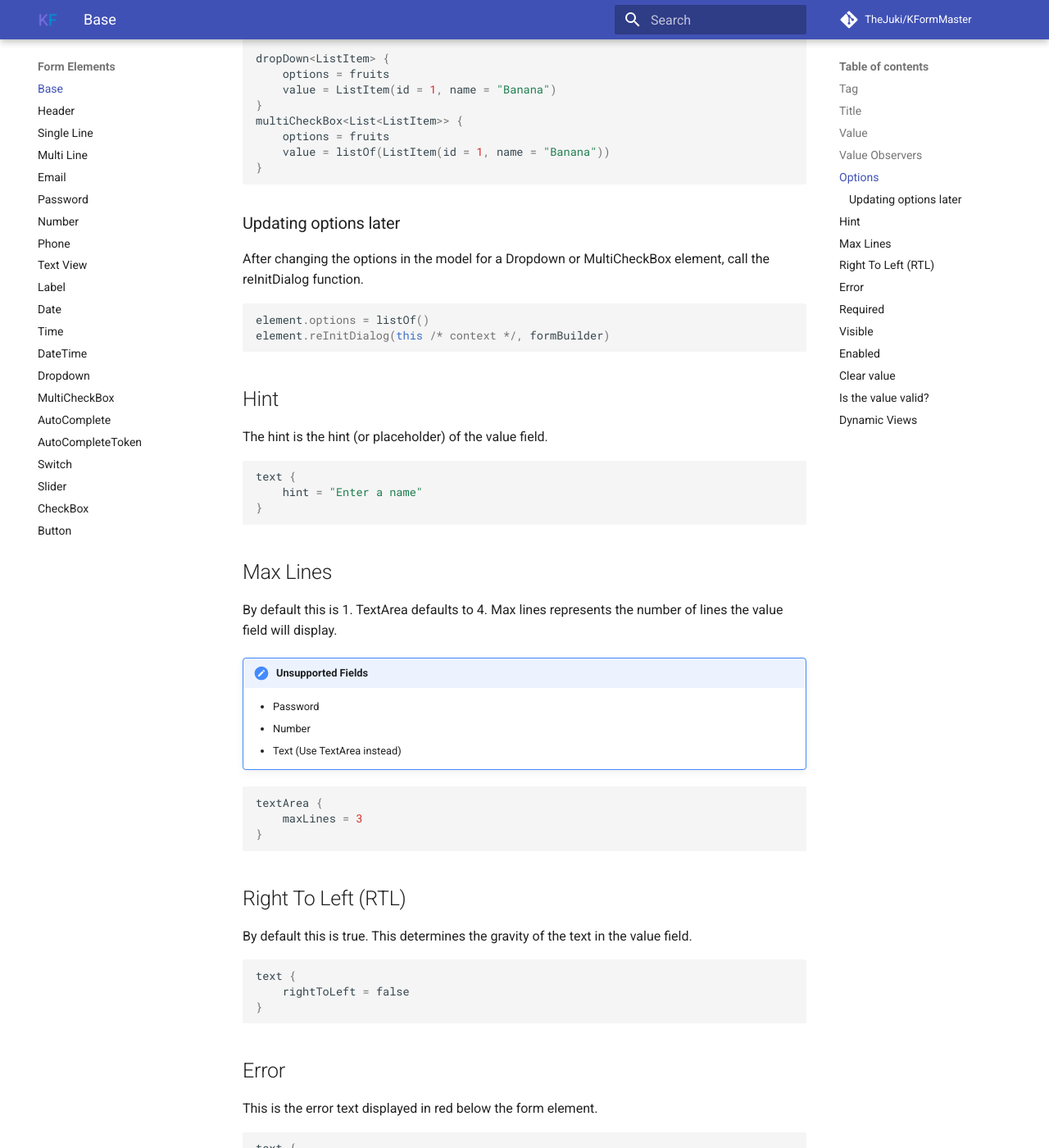
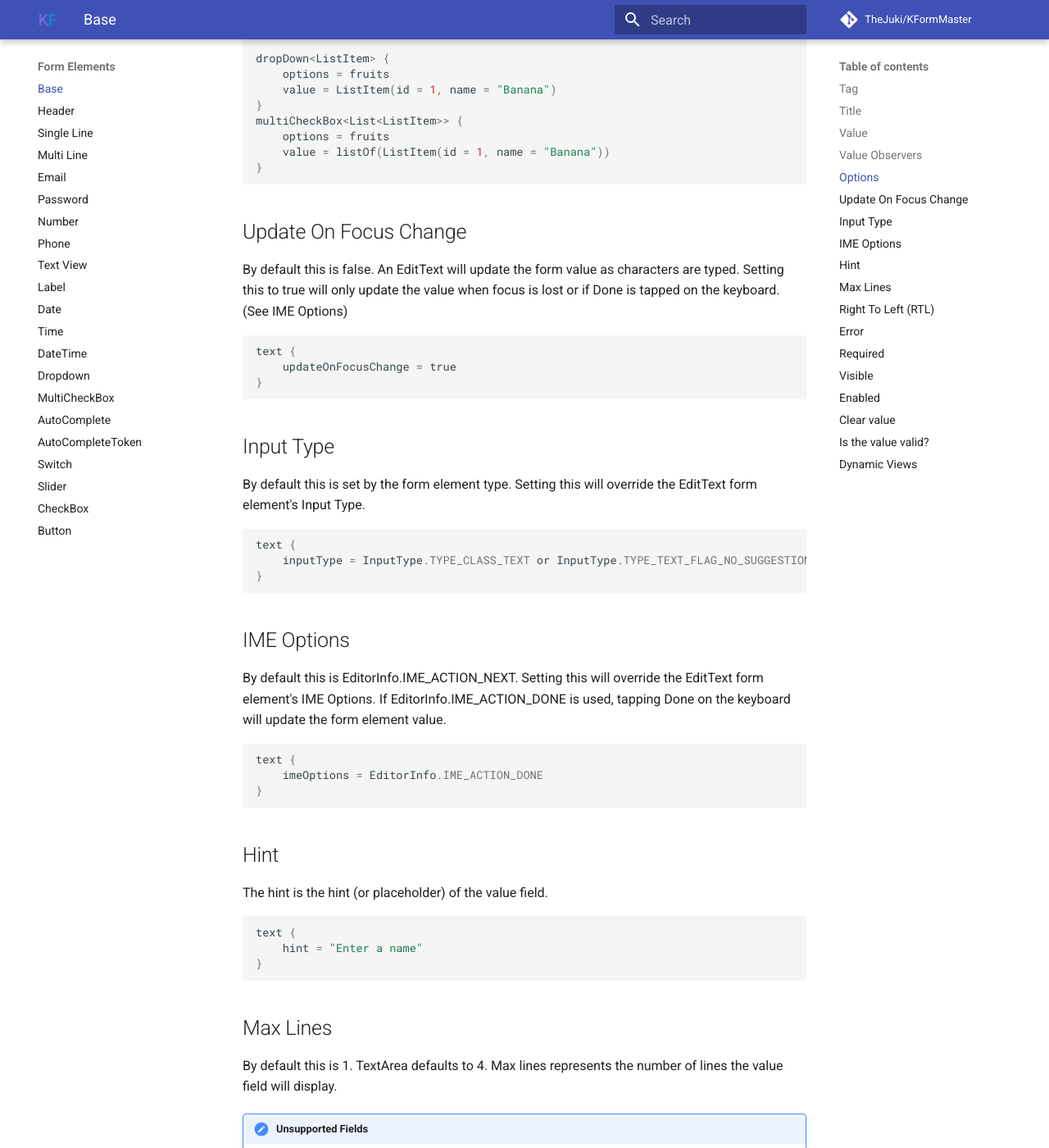
Before and after one commit to TheJuki/KFormMaster, an MkDocs documentation site: the page built from docs/element/base.md, in a window 1280 px wide and 1400 px high, scrolled down 1856 px. Shown: the whole window at 82% size. Built offline with MkDocs 1.6.1 and Material for MkDocs 9.7.7, drawn with Linux system fonts in a browser that asks for light colours; comment, search, counter and statistics services are not loaded; old or Windows-style settings are respelled for this version of MkDocs.

Commit message:
Update base docs [skip ci]

````diff
--- a/docs/element/base.md
+++ b/docs/element/base.md
@@ -69,11 +69,34 @@ multiCheckBox<List<ListItem>> {
     value = listOf(ListItem(id = 1, name = "Banana"))
 }
 ```
-### Updating options later
-After changing the options in the model for a Dropdown or MultiCheckBox element, call the reInitDialog function.
+
+## Update On Focus Change
+By default this is false.
+An EditText will update the form value as characters are typed.
+Setting this to true will only update the value when focus is lost or if Done is tapped on the keyboard. (See IME Options)
 ```kotlin
-element.options = listOf()
-element.reInitDialog(this /* context */, formBuilder)
+text {
+    updateOnFocusChange = true
+}
+```
+
+## Input Type
+By default this is set by the form element type.
+Setting this will override the EditText form element's Input Type.
+```kotlin
+text {
+    inputType = InputType.TYPE_CLASS_TEXT or InputType.TYPE_TEXT_FLAG_NO_SUGGESTIONS
+}
+```
+
+## IME Options
+By default this is EditorInfo.IME_ACTION_NEXT.
+Setting this will override the EditText form element's IME Options.
+If EditorInfo.IME_ACTION_DONE is used, tapping Done on the keyboard will update the form element value.
+```kotlin
+text {
+    imeOptions = EditorInfo.IME_ACTION_DONE
+}
 ```
 
 ## Hint
````
